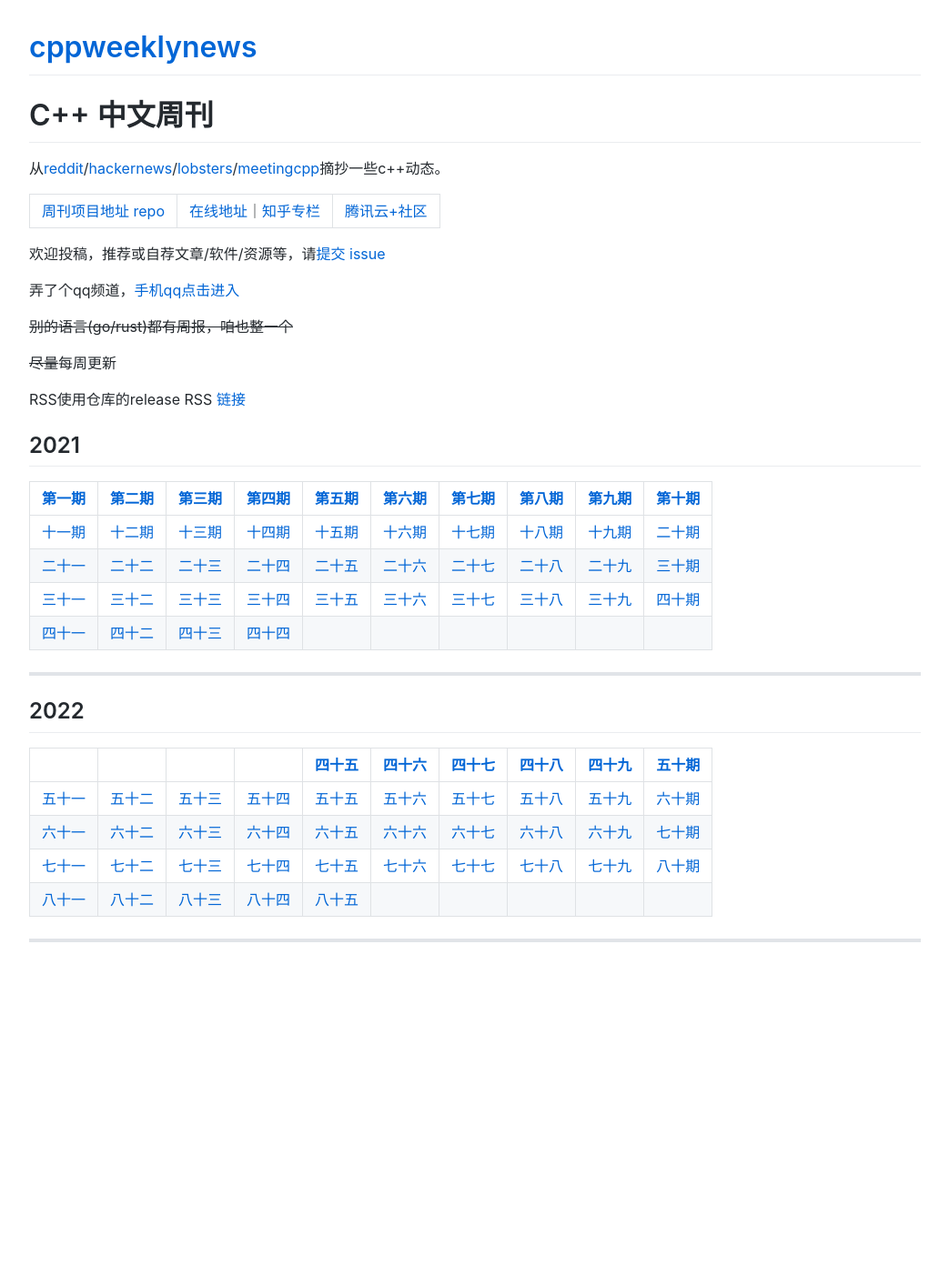
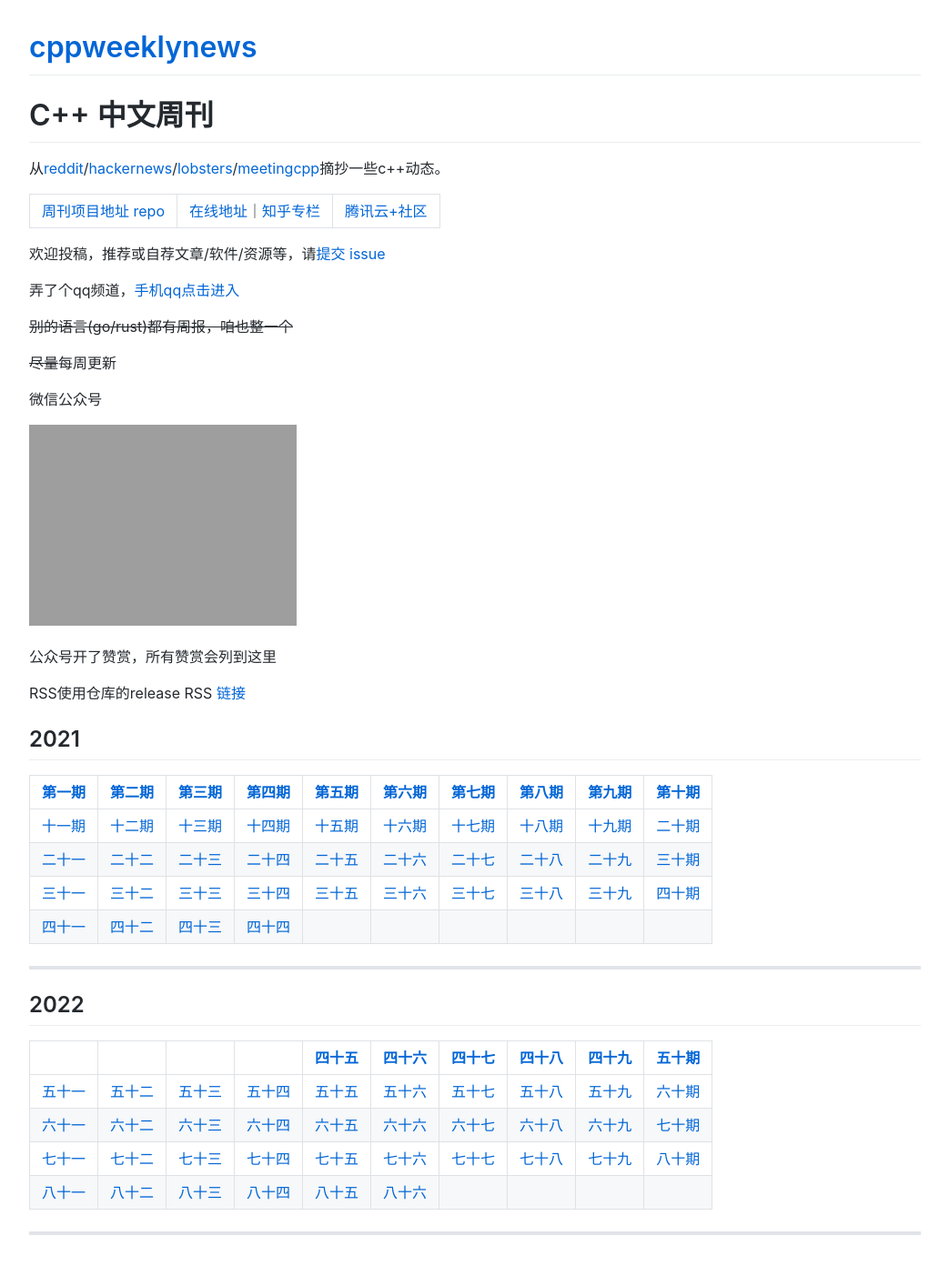
Before and after one commit to wanghenshui/cppweeklynews, a Jekyll site: the page built from README.md, in a window 1280 px wide. Shown: the whole page at 91% size, without its empty margins (118-1161 px from the left). Built offline with Jekyll 4.4.1, drawn with Linux system fonts in a browser that asks for light colours; our own code applies the rules of GitHub Pages for plain Markdown files; comment, search, counter and statistics services are not loaded; before the commit the page ends 1092 px from its top, so only the background shows below that.

Commit message:
update readme

```diff
--- a/README.md
+++ b/README.md
@@ -12,8 +12,14 @@
 
 ~~尽量~~每周更新
 
+微信公众号
+
+
+<img src="https://wanghenshui.github.io/cppweeklynews/assets/code.png" alt=""  width="30%">
+
+公众号开了赞赏，所有赞赏会列到这里
+
 RSS使用仓库的release RSS [链接](https://github.com/wanghenshui/cppweeklynews/releases.atom)
-
 
 ## 2021
 
@@ -32,8 +38,7 @@ RSS使用仓库的release RSS [链接](https://github.com/wanghenshui/cppweeklyn
 | --------------------- | --------------------- | --------------------- | --------------------- | --------------------- | --------------------- | --------------------- | --------------------- | --------------------- | --------------------- |
 | [五十一](./posts/051.md) | [五十二](./posts/052.md) | [五十三](./posts/053.md) | [五十四](./posts/054.md) | [五十五](./posts/055.md) | [五十六](./posts/056.md) | [五十七](./posts/057.md) | [五十八](./posts/058.md) | [五十九](./posts/059.md) | [六十期](./posts/060.md) |
 | [六十一](./posts/061.md) | [六十二](./posts/062.md) | [六十三](./posts/063.md) | [六十四](./posts/064.md) | [六十五](./posts/065.md) | [六十六](./posts/066.md) | [六十七](./posts/067.md) | [六十八](./posts/068.md) | [六十九](./posts/069.md) | [七十期](./posts/070.md) |
-| [七十一](./posts/071.md) |[七十二](./posts/072.md)|[七十三](./posts/073.md)|[七十四](./posts/074.md)|[七十五](./posts/075.md)|[七十六](./posts/076.md)|[七十七](./posts/077.md)|[七十八](./posts/078.md)|[七十九](./posts/079.md)|[八十期](./posts/080.md)|
-| [八十一](./posts/081.md) | [八十二](./posts/082.md)|[八十三](./posts/083.md)|[八十四](./posts/084.md)|[八十五](./posts/085.md)|||||
-
+| [七十一](./posts/071.md) | [七十二](./posts/072.md) | [七十三](./posts/073.md) | [七十四](./posts/074.md) | [七十五](./posts/075.md) | [七十六](./posts/076.md) | [七十七](./posts/077.md) | [七十八](./posts/078.md) | [七十九](./posts/079.md) | [八十期](./posts/080.md) |
+| [八十一](./posts/081.md) | [八十二](./posts/082.md) | [八十三](./posts/083.md) | [八十四](./posts/084.md) | [八十五](./posts/085.md) |  [八十六](./posts/086.md)                     |                       |                       |                       |                       |
 
 ---
```
Also changed, not shown: posts/086.md (+2 -4 lines).
